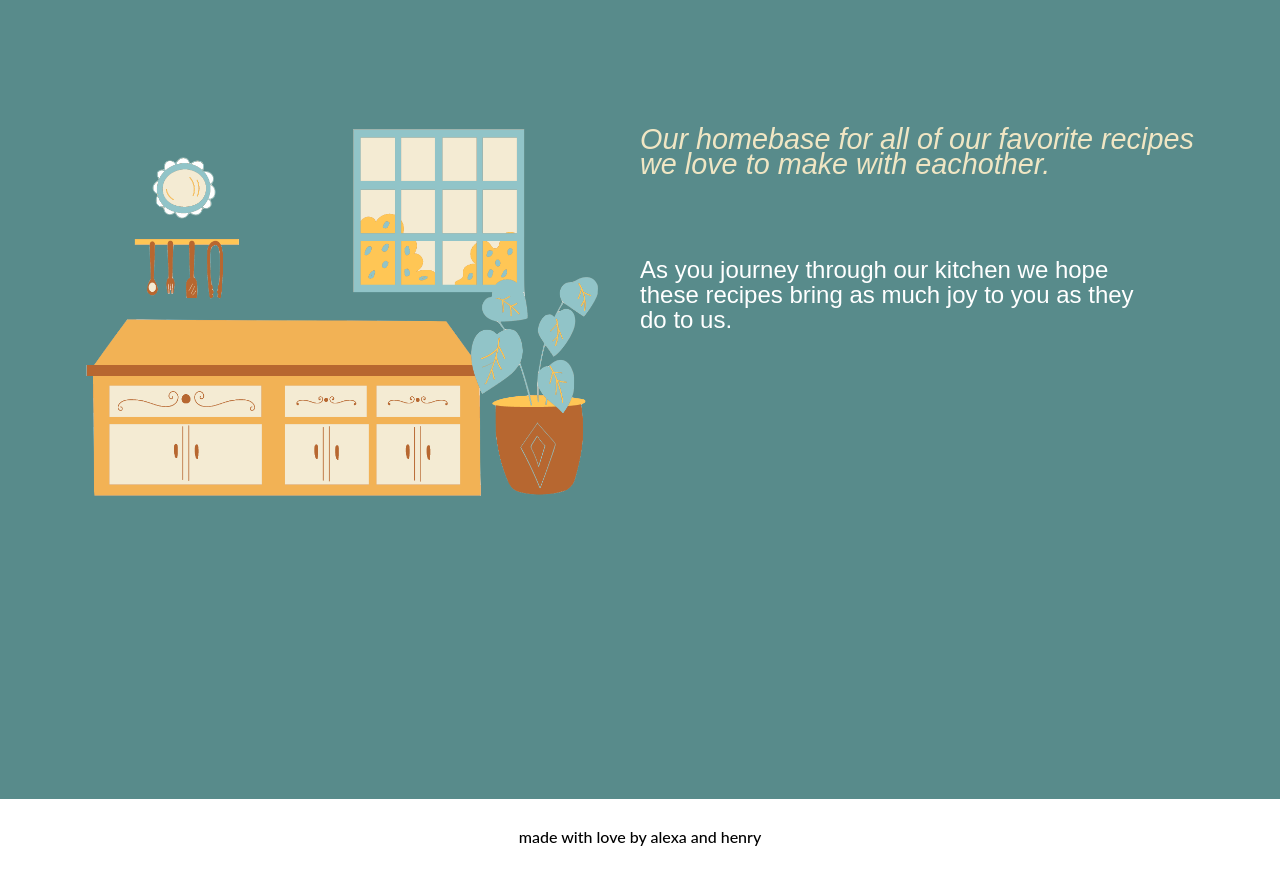
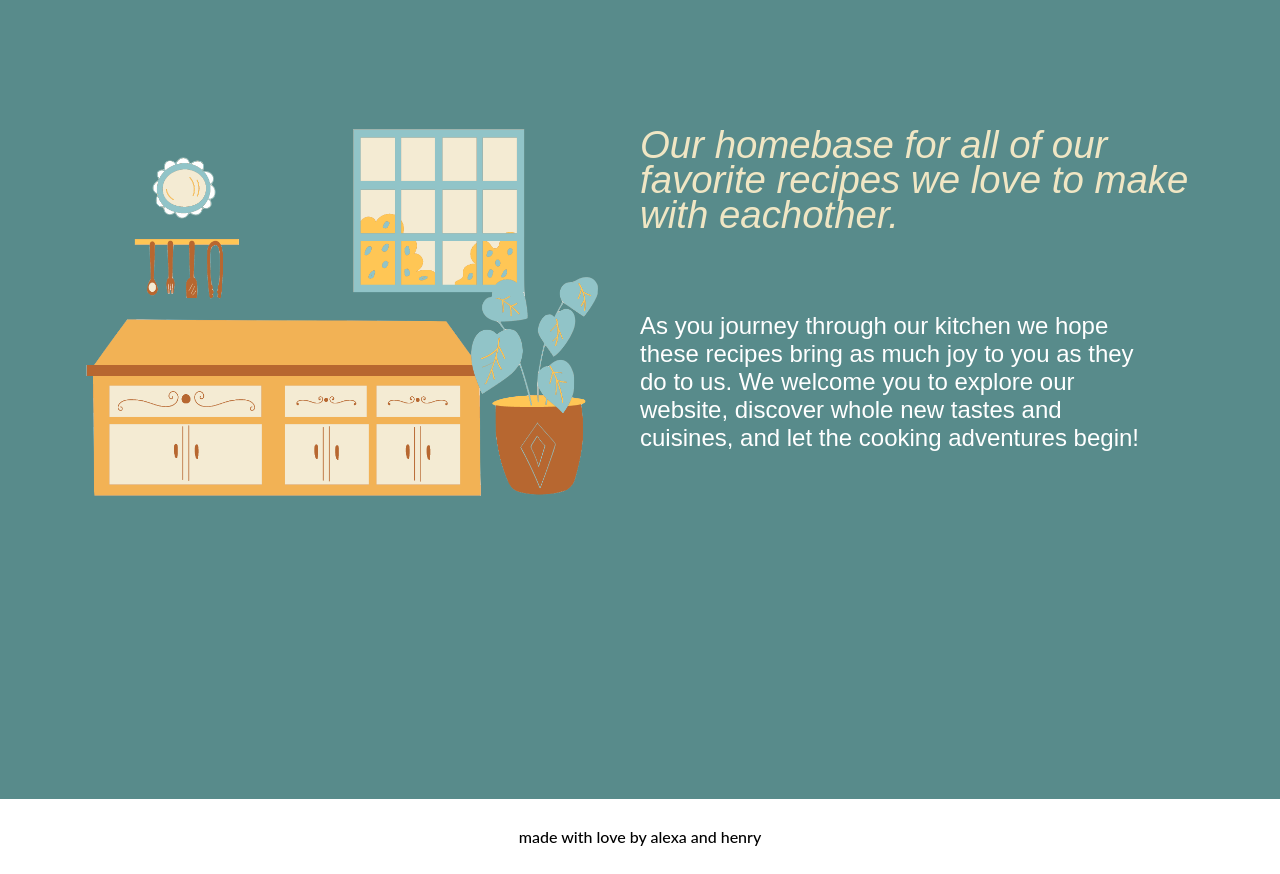
Before and after one commit to henryrossi/Mescalore, a React (Create React App) app in the folder frontend/: page / in a window 1280 px wide. Shown: the part 840-1714 px from the top of the page. Built offline with nearby package versions, Linux system fonts and the light colour scheme; what apollo-upload-client would draw is missing.

Commit message:
replace all temperary text with real text

```diff
--- a/frontend/src/pages/AboutUs.css
+++ b/frontend/src/pages/AboutUs.css
@@ -32,7 +32,7 @@
 }
 
 .alexa-henry-card:hover img {
-  filter: brightness(80%);
+  filter: brightness(50%);
 }
 
 .alexa-henry-card:hover h1 {
@@ -41,6 +41,7 @@
 
 .alexa-henry-card p {
   color: #ffffff;
+  line-height: 20px;
   opacity: 0;
   margin: 0 20%;
   width: 60%;
@@ -82,6 +83,7 @@
 
 .tuna-card p {
   color: #ffffff;
+  line-height: 20px;
   opacity: 0;
   margin: 0 20%;
   width: 60%;
@@ -91,7 +93,7 @@
 }
 
 .tuna-card:hover img {
-  filter: brightness(80%);
+  filter: brightness(50%);
 }
 
 .tuna-card:hover p {
--- a/frontend/src/pages/AboutUs.jsx
+++ b/frontend/src/pages/AboutUs.jsx
@@ -12,22 +12,20 @@ export default function AboutUs() {
           <img src={require("../images/alexaAndHenry.png")} alt="" />
           <h1>Meet Alexa and Henry</h1>
           <p>
-            Lorem ipsum dolor sit amet, consectetur adipiscing elit, sed do
-            eiusmod tempor incididunt ut labore et dolore magna aliqua. Ut enim
-            ad minim veniam, quis nostrud exercitation ullamco laboris nisi ut
-            aliquip ex ea commodo consequat.
+            We build this website to create a space that combines our passion
+            for food and coding with our passion for each other. It has been
+            wonderful to be able to share this expressive, fun part of ourselves
+            with our friends, family, and many others.
           </p>
         </div>
         <div className="tuna-card">
           <img src={require("../images/tunapic.png")} alt="" />
           <h1>Meet Tuna</h1>
           <p>
-            Lorem ipsum dolor sit amet, consectetur adipiscing elit, sed do
-            eiusmod tempor incididunt ut labore et dolore magna aliqua. Ut enim
-            ad minim veniam, quis nostrud exercitation ullamco laboris nisi ut
-            aliquip ex ea commodo consequat. Duis aute irure dolor in
-            reprehenderit in voluptate velit esse cillum dolore eu fugiat nulla
-            pariatur.
+            Tuna Bear oversees kitchen operations to ensure that all recipes are
+            up to her very high standards in terms of flavor, quality, and
+            simplicity. Tempers often flare in the kitchen as Tuna is known to
+            leave her mark if she has deemed the recipe subpar.
           </p>
         </div>
       </div>
--- a/frontend/src/pages/Home.css
+++ b/frontend/src/pages/Home.css
@@ -95,9 +95,11 @@
     font-size: 1.5em;
   }
   .article-title {
-    font-size: 1.8em;
+    font-size: 2.4em;
+    line-height: 35px;
   }
   .article-text {
     font-size: 1.5em;
+    line-height: 28px;
   }
 }
--- a/frontend/src/pages/Home.jsx
+++ b/frontend/src/pages/Home.jsx
@@ -51,7 +51,9 @@ function Home() {
         </h2>
         <p className="article-text">
           As you journey through our kitchen we hope these recipes bring as much
-          joy to you as they do to us.
+          joy to you as they do to us. We welcome you to explore our website,
+          discover whole new tastes and cuisines, and let the cooking adventures
+          begin!
         </p>
       </article>
       <Footer />
```
